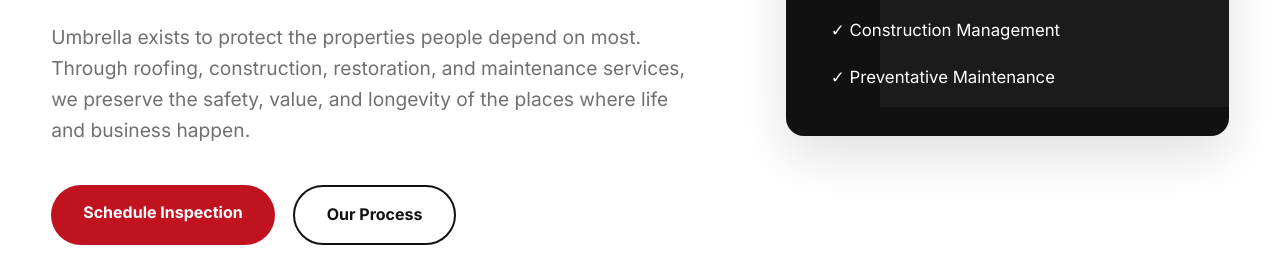
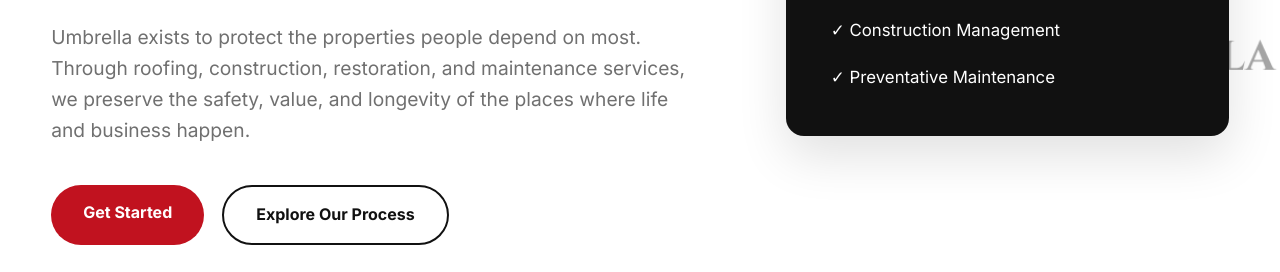
Before and after one commit to PortableFixture/getyourumbrella, a plain HTML site: page index.html in a window 1280 px wide. Shown: the part 528-800 px from the top of the page. Drawn offline with Linux system fonts and the light colour scheme.

Commit message:
Refresh website content and styling

```diff
--- a/index.html
+++ b/index.html
@@ -108,14 +108,14 @@
 
 <a href="#contact" class="btn btn-primary">
 
-Schedule Inspection
+Get Started
 
 </a>
 
 
 <a href="#process" class="btn btn-secondary">
 
-Our Process
+Explore Our Process
 
 </a>
 
@@ -513,7 +513,7 @@
 
 <a class="btn btn-primary" href="tel:9015555555">
 
-Call Umbrella
+Get Protected Now
 
 </a>
 
--- a/style.css
+++ b/style.css
@@ -199,26 +199,40 @@
 position:relative;
 overflow:hidden;
 padding:130px 0 110px;
+isolation:isolate;
 
 }
-
 
 .hero::after{
 
 content:"";
 position:absolute;
-right:-100px;
-top:20px;
-width:500px;
-height:500px;
-background:url("assets/images/logo/Umbrella (1).png") center/contain no-repeat;
-opacity:.04;
+
+top:50%;
+right:-120px;
+
+width:520px;
+height:520px;
+
+background-image:url("assets/images/logo/Umbrella (1).png");
+background-repeat:no-repeat;
+background-position:center;
+background-size:contain;
+
+opacity:.35;
+
+transform:translateY(-50%);
+
+z-index:0;
+
 pointer-events:none;
 
 }
 
+.hero-grid{
 
-.hero-grid{
+position:relative;
+z-index:2;
 
 display:grid;
 grid-template-columns:1.2fr .8fr;
@@ -226,7 +240,6 @@
 align-items:center;
 
 }
-
 
 .hero-copy{
 
```
